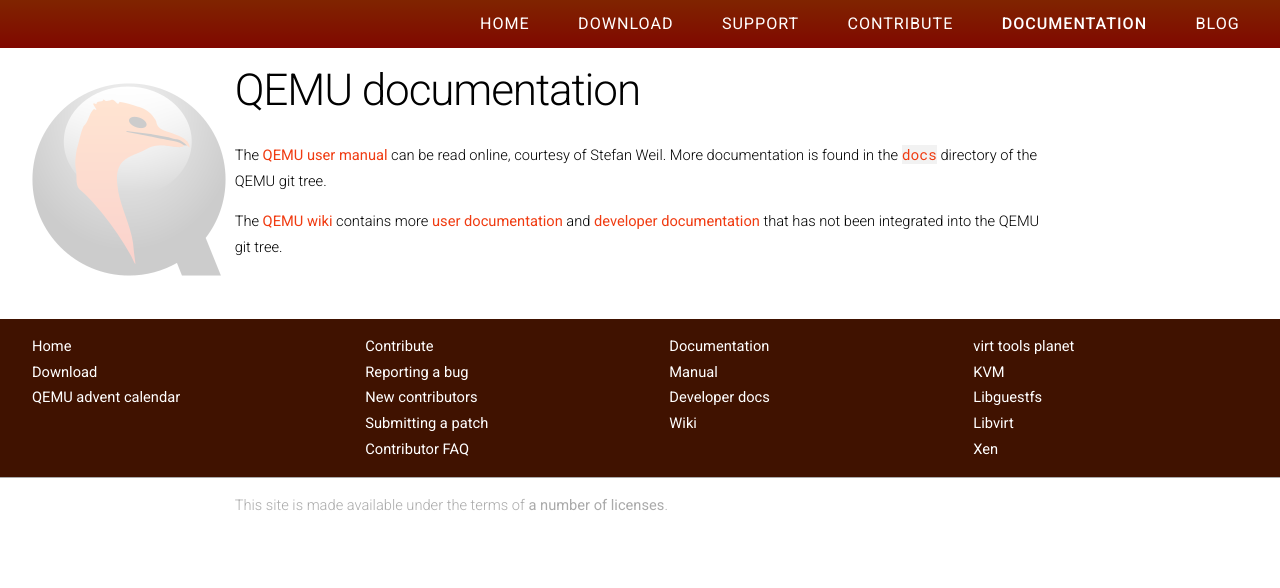
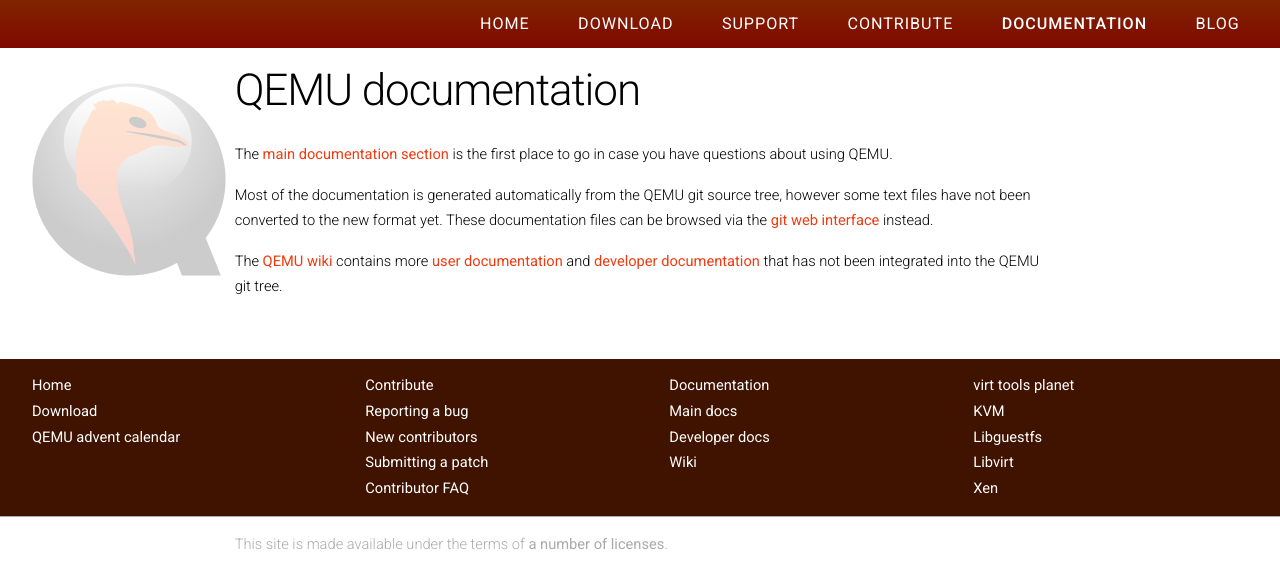
Before and after one commit to qemu/qemu-web, a Jekyll site: the page built from documentation.md, in a window 1280 px wide. Shown: the top 588 px of the page. Built offline with Jekyll 4.4.1, drawn with Linux system fonts in a browser that asks for light colours; nearby versions of some CDN libraries.

Commit message:
Update the documentation links to point to our generated docs
We are now providing the generated QEMU documentation files directly
on our www.qemu.org webserver, so we should link to these files now.

Message-Id: <20200203141346.11790-1-thuth@redhat.com>
Reviewed-by: Peter Maydell <peter.maydell@linaro.org>
Signed-off-by: Thomas Huth <thuth@redhat.com>

```diff
--- a/_includes/footer.html
+++ b/_includes/footer.html
@@ -14,7 +14,7 @@
 		</ul>
 		<ul class="style">
 			<li><a href="/documentation">Documentation</a></li>
-			<li><a href="https://qemu.weilnetz.de/qemu-doc.html">Manual</a></li>
+			<li><a href="https://www.qemu.org/docs/master/">Main docs</a></li>
 			<li><a href="https://wiki.qemu.org/Category:Developer_documentation">Developer docs</a></li>
 			<li><a href="https://wiki.qemu.org/">Wiki</a></li>
 		</ul>
--- a/documentation.md
+++ b/documentation.md
@@ -3,9 +3,14 @@
 permalink: /documentation/
 ---
 
-The [QEMU user manual](https://qemu.weilnetz.de/qemu-doc.html) can be read online, courtesy of Stefan Weil.
-More documentation is found in the <a href="https://git.qemu.org/?p=qemu.git;a=tree;f=docs;hb=master">`docs`</a>
-directory of the QEMU git tree.
+The [main documentation section](https://www.qemu.org/docs/master/)
+is the first place to go in case you have questions about using QEMU.
+
+Most of the documentation is generated automatically from the QEMU git source
+tree, however some text files have not been converted to the new format yet.
+These documentation files can be browsed via the
+[git web interface](https://git.qemu.org/?p=qemu.git;a=tree;f=docs;hb=master)
+instead.
 
 The [QEMU wiki](https://wiki.qemu.org) contains more
 [user documentation](https://wiki.qemu.org/Category:User_documentation) and
```
